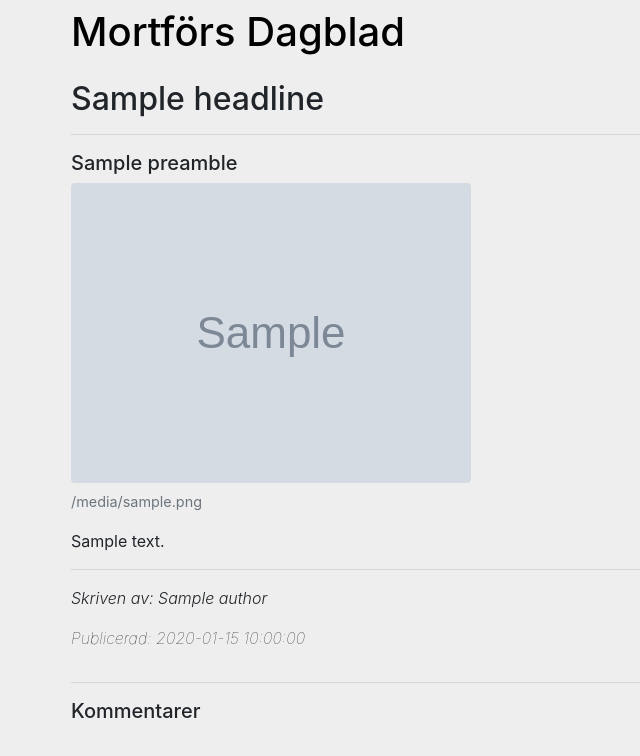
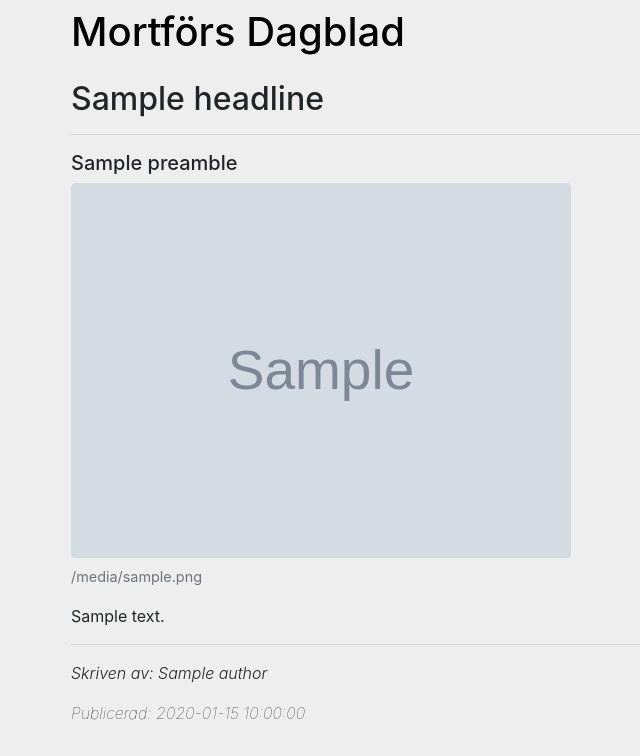
Before and after one commit to EmilAndersson1/DatabasProjekt, a Flask app: page /dagblad/1/ in a window 1280 px wide. Shown: the top 756 px of the page, without its empty margins (14-654 px from the left). Run offline with Flask 2, Linux system fonts and the light colour scheme; grey boxes marked "Sample" are stand-in pictures; a database or web service that is not in the repository returns one stand-in record (values such as "Sample title"); some libraries are stand-ins or nearby versions.

Commit message:
Final commit! plz

```diff
--- a/dagblad_app/routes.py
+++ b/dagblad_app/routes.py
@@ -117,6 +117,9 @@ def add_article():
 def remove_article():
     article_being_removed = request.form["article_being_removed"]
 
+    sql = "delete from commenter where article_id = %s"
+    db.cursor.execute(sql,(article_being_removed,))
+
     sql = "delete from images_in_article where article_id = %s"
     db.cursor.execute(sql,(article_being_removed,))
 
@@ -126,8 +129,7 @@ def remove_article():
     sql = "delete from article where article_id = %s"
     db.cursor.execute(sql,(article_being_removed,))
 
-    sql = "delete from commenter where article_id = %s"
-    db.cursor.execute(sql,(article_being_removed,))
+
 
     db.conn.commit()
 
--- a/dagblad_app/static/style.css
+++ b/dagblad_app/static/style.css
@@ -16,3 +16,6 @@ h1>a:hover{
     color:black;
     text-decoration: none;
 }
+img{
+    width: 500px;
+}
```
